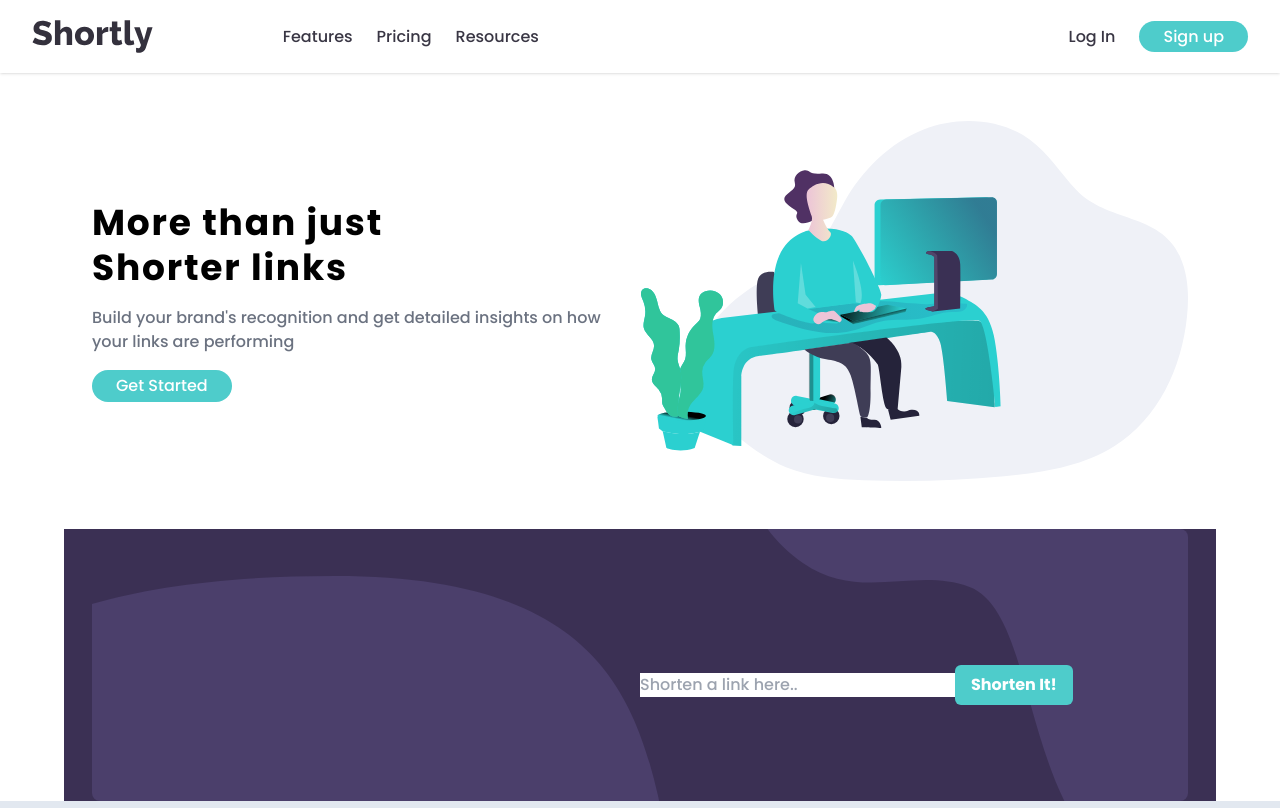
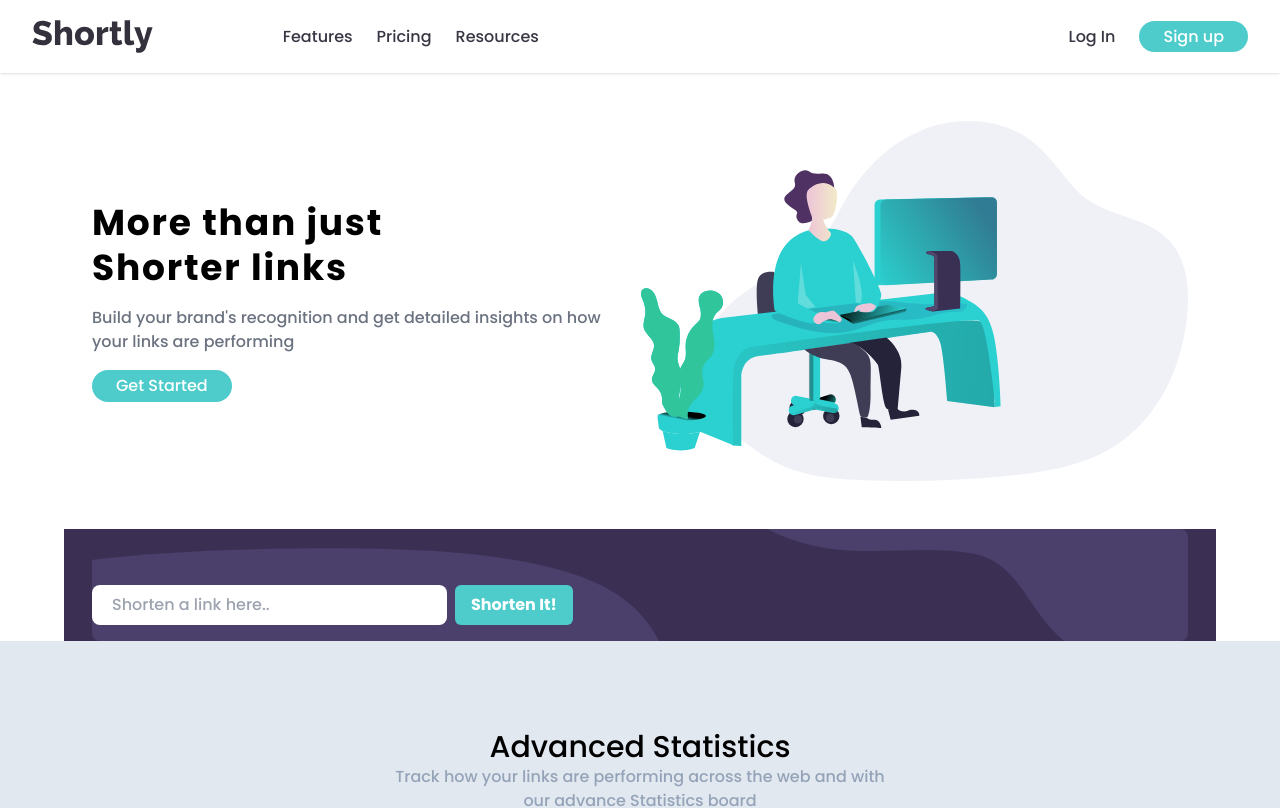
Before and after one commit to Alice2212/url-shortening-app, a React (Create React App) app: page / in a window 1280 px wide. Shown: the top 808 px of the page. Built offline with nearby package versions, Linux system fonts and the light colour scheme.

Commit message:
shorten updated

```diff
--- a/src/components/Shortner.jsx
+++ b/src/components/Shortner.jsx
@@ -5,7 +5,7 @@ import shortnerDesktop from "../assets/images/bg-shorten-desktop.svg";
 function Shortner() {
   return (
     <>
-      <section className="max-width shortner relative">
+      <section className="max-width shortner relative ">
         <picture>
           <source media="(min-width:780px) " srcSet={shortnerDesktop} />
           <img src={shortnerMobile} alt="" />
@@ -13,9 +13,15 @@ function Shortner() {
 
         {/* form */}
         <form>
-          <div>
-            <input type="url" placeholder="Shorten a link here.." />
-            <button className=" bg-[#4ecccb] rounded-md px-4 py-2 text-white font-bold">Shorten It!</button>
+          <div className="flex flex-wrap gap-2 ">
+            <input
+              type="url"
+              placeholder="Shorten a link here.."
+              className="px-5 py-2 rounded-lg "
+            />
+            <button className=" bg-[#4ecccb] rounded-md px-4 py-2 text-white font-bold">
+              Shorten It!
+            </button>
           </div>
         </form>
       </section>
--- a/src/index.css
+++ b/src/index.css
@@ -55,19 +55,18 @@ li {
 
 .shortner {
   background-color: hsl(257, 27%, 26%);
-  height: 17rem;
+  height: 13rem;
   border-radius: 8 px;
 }
 
-.shortner img{
-  height: 17rem;
-  @apply w-full rounded-lg
+.shortner img {
+  height: 13rem;
+  @apply w-full rounded-lg;
 }
 
-.shortner form{
+.shortner form {
   position: absolute;
   top: 50%;
-  left: 50%;
   transform: translate(-50% -50%);
 }
 
@@ -76,12 +75,23 @@ li {
     transform: translateY(1.5rem);
   }
 
-  .cards div:last-child{
+  .cards div:last-child {
     transform: translateY(3rem);
   }
 
-  .line{
+  .line {
     @apply bg-cyan-500 h-2 w-full absolute;
     top: 50%;
   }
+
+  .shortner {
+    background-color: hsl(257, 27%, 26%);
+    height: 7rem;
+    border-radius: 8 px;
+  }
+
+  .shortner img {
+    height: 7rem;
+    @apply w-full rounded-lg;
+  }
 }
```
